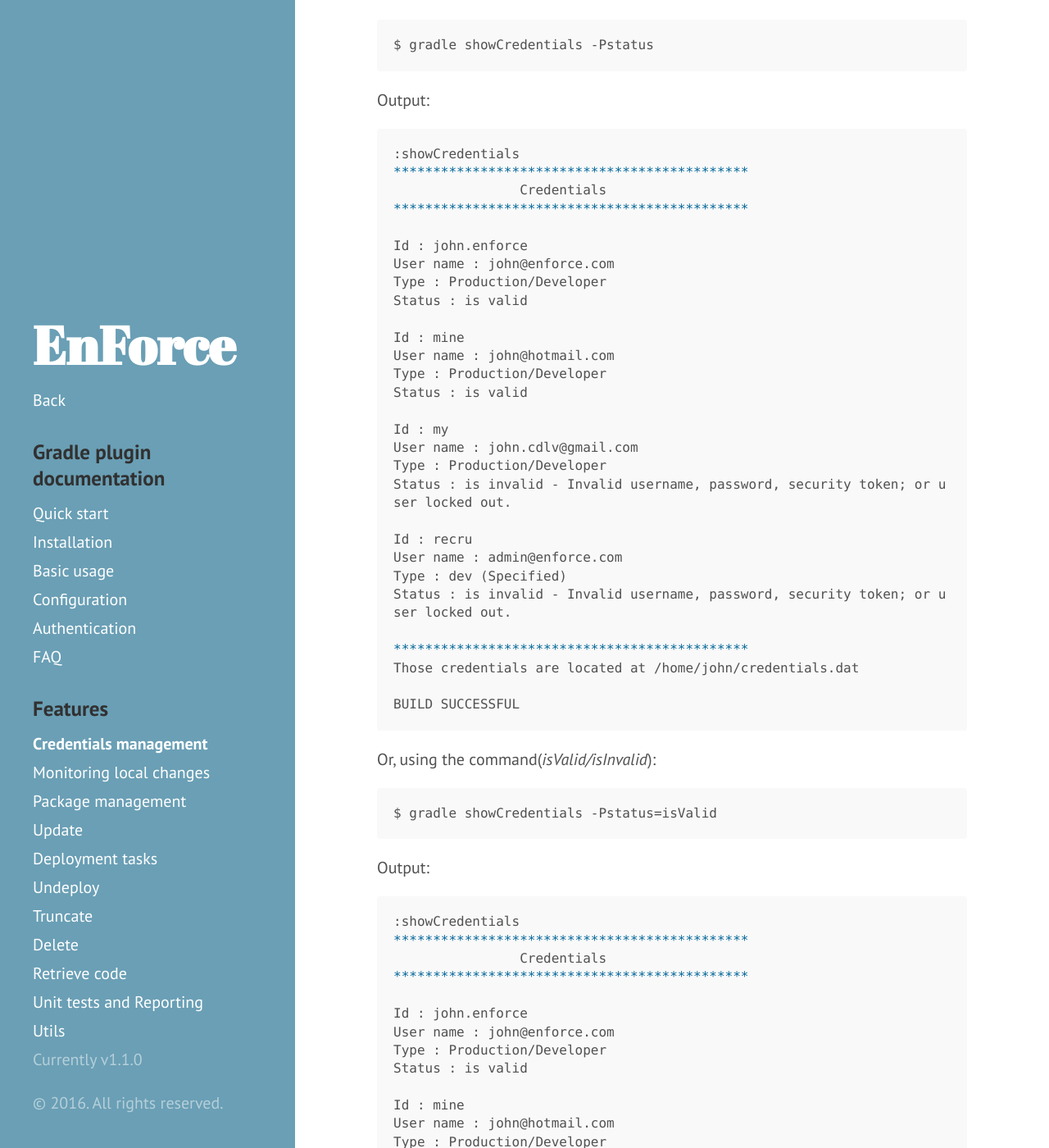
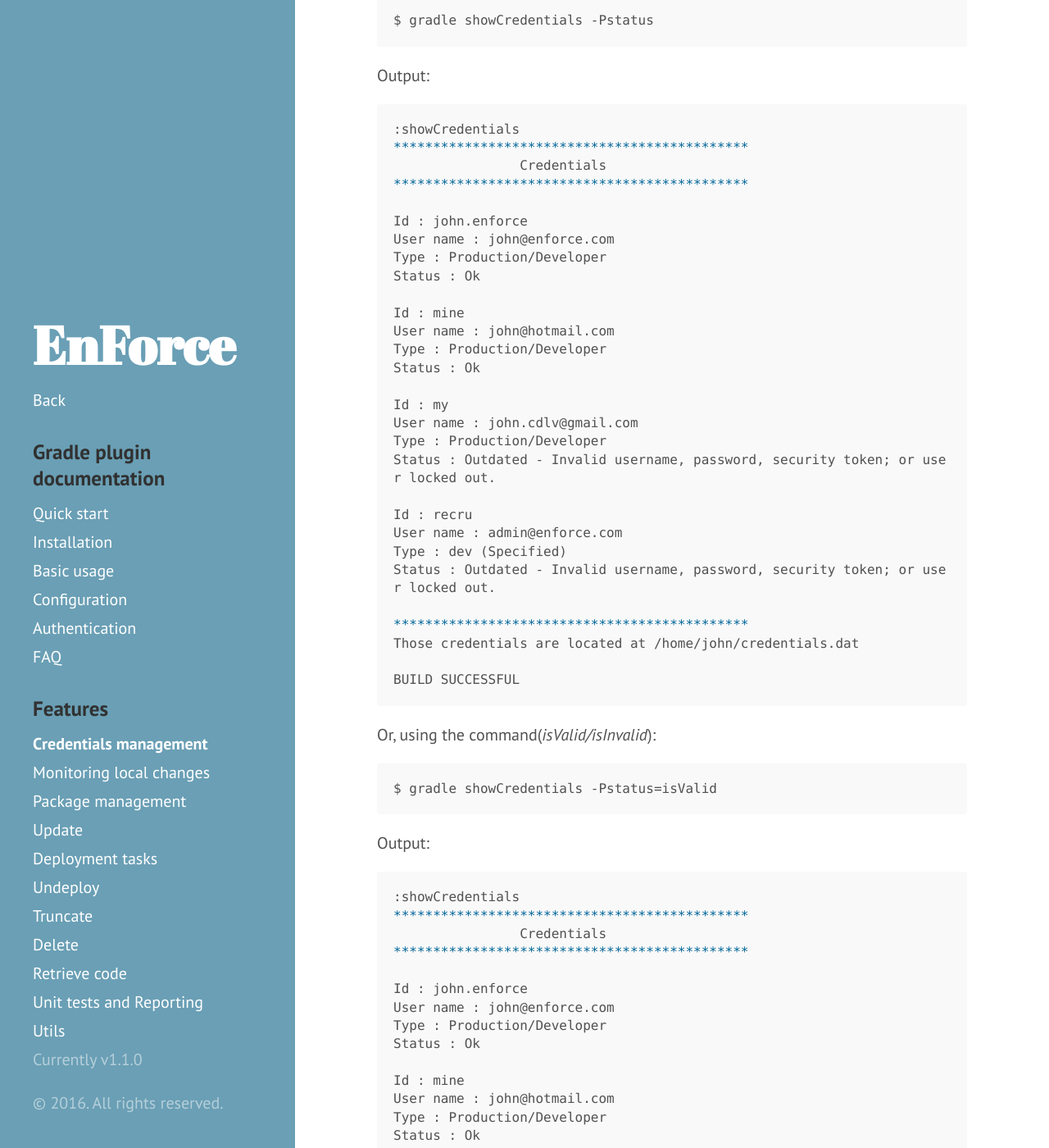
Before and after one commit to fundacionjala/enforce-gradle-plugin, a Jekyll site: the page built from _docs/credentials.md, in a window 1280 px wide and 1400 px high, scrolled down 7474 px. Shown: the whole window at 82% size. Built offline with Jekyll 4.4.1, drawn with Linux system fonts in a browser that asks for light colours; some of the changed text lies outside the part shown.

Commit message:
Remplace state 'valid' by 'Ok' and 'isIvalid' by 'Outdated'

```diff
--- a/_docs/credentials.md
+++ b/_docs/credentials.md
@@ -277,22 +277,22 @@
 Id : john.enforce
 User name : john@enforce.com
 Type : Production/Developer
-Status : is valid
+Status : Ok
 
 Id : mine
 User name : john@hotmail.com
 Type : Production/Developer
-Status : is valid
+Status : Ok
 
 Id : my
 User name : john.cdlv@gmail.com
 Type : Production/Developer
-Status : is invalid - Invalid username, password, security token; or user locked out.
+Status : Outdated - Invalid username, password, security token; or user locked out.
 
 Id : recru
 User name : admin@enforce.com
 Type : dev (Specified)
-Status : is invalid - Invalid username, password, security token; or user locked out.
+Status : Outdated - Invalid username, password, security token; or user locked out.
 
 *********************************************
 Those credentials are located at /home/john/credentials.dat
@@ -315,12 +315,12 @@
 Id : john.enforce
 User name : john@enforce.com
 Type : Production/Developer
-Status : is valid
+Status : Ok
 
 Id : mine
 User name : john@hotmail.com
 Type : Production/Developer
-Status : is valid
+Status : Ok
 
 *********************************************
 Those credentials are located at /home/john/credentials.dat
```
Also changed, not shown: other parts of _docs/credentials.md (+2 -2 lines).
